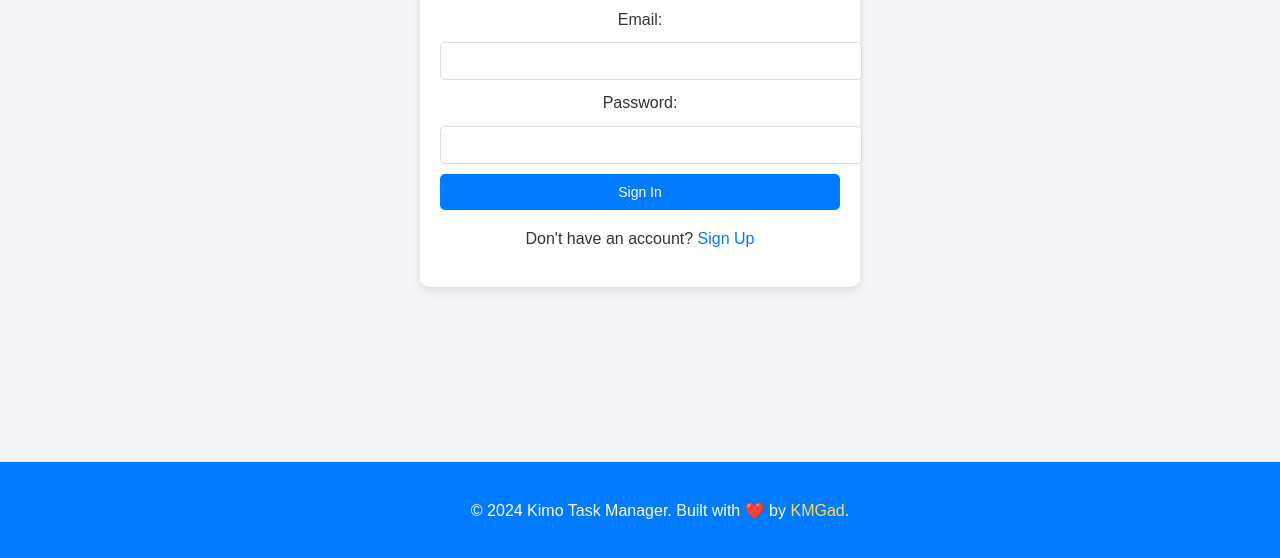
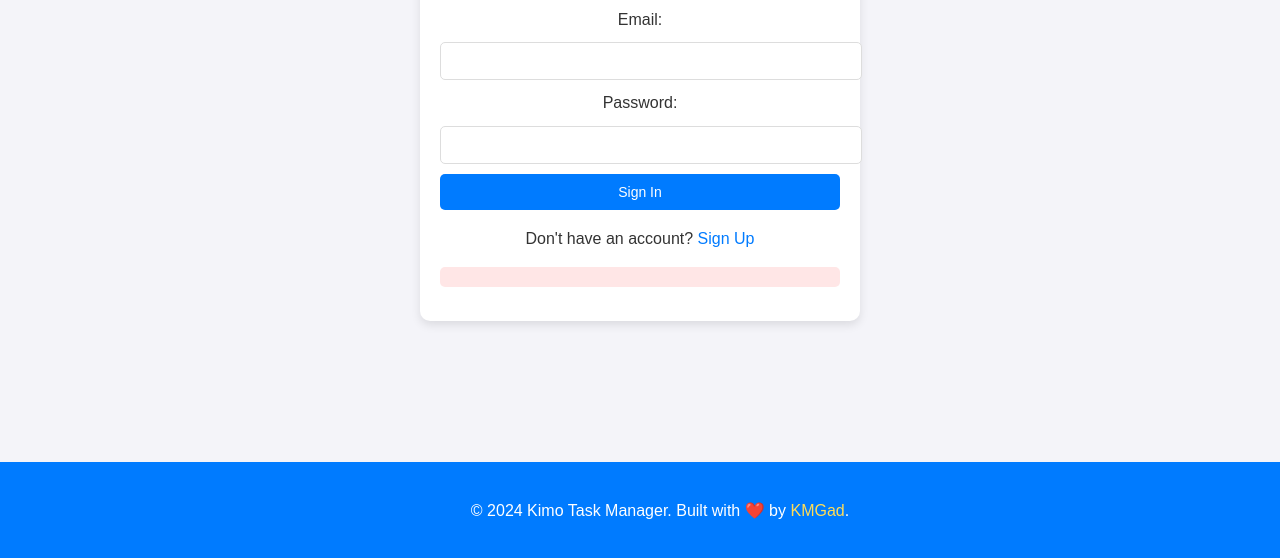
Before and after one commit to Drkimogad/Kimo-Task-Manager, a plain HTML site: page index.html in a window 1280 px wide. Shown: the part 240-798 px from the top of the page. Drawn offline with Linux system fonts and the light colour scheme.

Commit message:
Update styles.css

```diff
--- a/styles.css
+++ b/styles.css
@@ -336,3 +336,12 @@ body.dark-mode .dark-mode-button:hover {
         width: 100%;
     }
 }
+
+.error-message {
+    color: #ff4444;
+    margin-top: 10px;
+    font-size: 14px;
+    padding: 10px;
+    background-color: #ffe6e6;
+    border-radius: 5px;
+}
```
